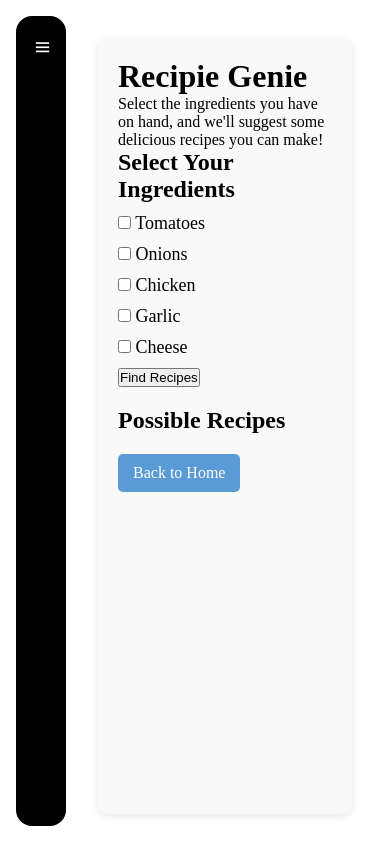
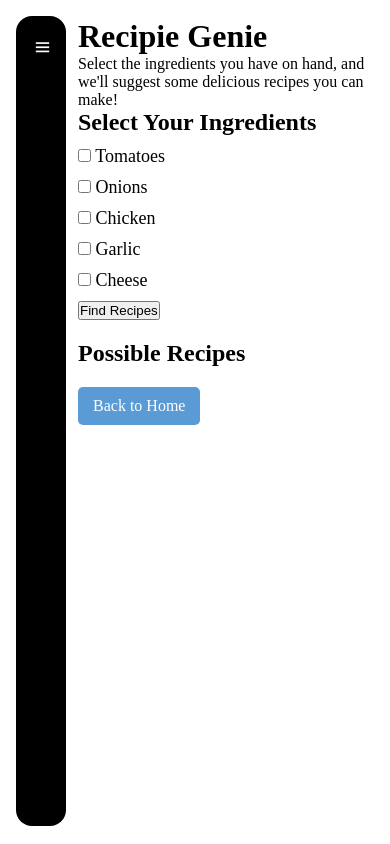
Before and after one commit to kosuri-indu/StockUp, a Flask app: page /recipie-genie in a window 390 px wide. Run offline with Flask 3, Linux system fonts and the light colour scheme; some web fonts are replaced.

Commit message:
added pages styling

```diff
--- a/backend/app.py
+++ b/backend/app.py
@@ -22,10 +22,6 @@ auth = firebase.auth()
 # Secret key for flash messages
 app.secret_key = 'secret'
 
-@app.route('/savysaver')
-def savysaver():
-    return render_template('savysaver.html')
-
 @app.route('/shelf-alert')
 def shelf_alert():
     return render_template('shelf-alert.html')
@@ -34,17 +30,14 @@ def shelf_alert():
 def gourmet_goals():
     return render_template('gourmet-goals.html')
 
-@app.route('/look-whats-chilling')
+@app.route('/fridgepeek')
 def look_whats_chilling():
-    return render_template('look-whats-chilling.html')
+    return render_template('fridgepeek.html')
 
 @app.route('/recipie-genie')
 def recipie_genie():
     return render_template('recipie-genie.html')
 
-@app.route('/calorie-crunch')
-def calorie_crunch():
-    return render_template('calorie-crunch.html')
 
 @app.route('/shop-smart')
 def shop_smart():
--- /dev/null
+++ b/frontend/static/css/paging.css
@@ -0,0 +1,57 @@
+.pagecontent{
+    padding-top: 18px;
+    padding-left: 30px;
+    padding-right: 15px;
+    padding-bottom: 12px;
+    position: absolute;
+    left: 78px;
+    height: calc(100vh);
+    width: calc(100% - 78px);
+    transition: all 0.5s ease;
+    z-index: 1;
+    overflow-y: auto;
+    box-sizing: border-box;
+}
+
+.sidebar.active ~ .pagecontent {
+    left: 240px;
+    width: calc(100% - 240px);
+}
+
+@media (max-width: 850px) {
+    .pagecontent {
+        padding-top: 18px;
+        padding-left: 20px;
+        padding-right: 10px;
+        padding-bottom: 10px;
+        grid-template-columns: repeat(auto-fill, minmax(50%, 1fr));
+        grid-template-rows: minmax(auto, auto);
+    }
+}
+
+@media(min-width: 471px) and (max-width:849px){
+    .pagecontent{
+        padding-top: 18px;
+        padding-left: 20px;
+        padding-right: 10px;
+        padding-bottom: 10px;
+        grid-template-columns: repeat(auto-fill, minmax(50%, 1fr));
+        grid-template-rows: minmax(auto, auto);
+    }
+}
+
+@media (max-width: 470px) {
+    .pagecontent {
+        padding-top: 18px;
+        padding-left: 0px;
+        padding-right: 6px;
+        width: calc(100% - 90px);
+    }
+
+    .sidebar.active ~ .pagecontent {
+        left: 200px;
+        padding-left: 20px;
+        padding-bottom: 1rem;
+        width: calc(100% - 200px);
+    }
+}
--- a/frontend/static/css/recipie.css
+++ b/frontend/static/css/recipie.css
@@ -1,11 +1,11 @@
 /* recipie.css */
-.section.recipe-genie {
+/* .section.recipe-genie {
     margin: 20px;
     padding: 20px;
     background-color: #f9f9f9;
     border-radius: 10px;
     box-shadow: 0 2px 8px rgba(0, 0, 0, 0.1);
-}
+} */
 
 .ingredient-selection {
     margin-bottom: 20px;
--- a/frontend/templates/base.html
+++ b/frontend/templates/base.html
@@ -6,6 +6,7 @@
     <title>Home</title>
     <link rel="stylesheet" href="{{ url_for('static', filename='css/home.css') }}">
     <link rel="stylesheet" href="{{ url_for('static', filename='css/recipie.css') }}">
+    <link rel="stylesheet" href="{{ url_for('static', filename='css/paging.css') }}">
     <link href='https://unpkg.com/boxicons@2.1.4/css/boxicons.min.css' rel='stylesheet'>
 
 </head>
@@ -63,13 +64,17 @@
             </li>
         </ul>
     </div>
-    <!-- <div class="header">
-        <h1>StockUp</h1>
-    </div> -->
+
     <div class="container">
         {% block container %}
 
         {% endblock container %}
+    </div>
+
+    <div class="pagecontent">
+        {% block pagecontent %}
+
+        {% endblock pagecontent %}
     </div>
 
     <script>
--- a/frontend/templates/home.html
+++ b/frontend/templates/home.html
@@ -2,7 +2,7 @@
 
 {% block container %}
 
-<div class="box lwc" onclick="window.location.href='/look-whats-chilling'">
+<div class="box lwc" onclick="window.location.href='/fridgepeek'">
     <div class="look-whts-chilling">
         <img src="{{ url_for('static', filename='images/fridge1.png') }}" class="lwcimg">
     </div>
--- a/frontend/templates/recipie-genie.html
+++ b/frontend/templates/recipie-genie.html
@@ -4,7 +4,7 @@
     <link rel="stylesheet" href="{{ url_for('static', filename='css/recipie.css') }}">
 {% endblock %}
 
-{% block container %}
+{% block pagecontent %}
 <div class="section recipe-genie">
     <h1>Recipie Genie</h1>
     <p>Select the ingredients you have on hand, and we'll suggest some delicious recipes you can make!</p>
```
Also changed, not shown: frontend/templates/fridgepeek.html (renamed from frontend/templates/look-whats-chilling.html), frontend/templates/gourmet-goals.html (added).
